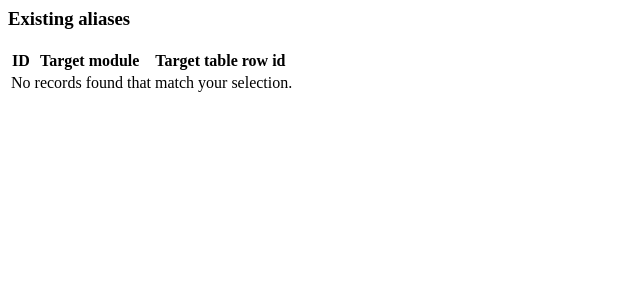
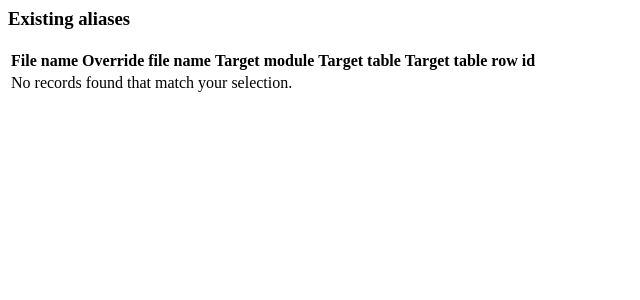
Before and after one commit to Bonfire-Modules/file_manager, a PHP site: page /existing_alias.php in a window 1280 px wide. Shown: the top 300 px of the page, without its empty margins (0-640 px from the left). Run offline with PHP 8.4, Linux system fonts and the light colour scheme.

Commit message:
Added columns to existing alias view and adjusted model calls

```diff
--- a/views/content/existing_alias.php
+++ b/views/content/existing_alias.php
@@ -4,8 +4,10 @@
 	<table class="table table-striped">
 		<thead>
 			<tr>
-				<th>ID</th>
+				<th>File name</th>
+				<th>Override file name</th>
 				<th>Target module</th>
+				<th>Target table</th>
 				<th>Target table row id</th>
 			</tr>
 		</thead>
@@ -13,7 +15,9 @@
 		<?php if (isset($alias_records) && is_array($alias_records) && count($alias_records)) : ?>
 			<?php foreach ($alias_records as $alias_record) : ?>
 				<tr>
-					<td><?php echo $alias_record->id; ?></td>
+					<td><?php echo $alias_record->file_name; ?></td>
+					<td><?php echo $alias_record->override_file_name; ?></td>
+					<td><?php echo $alias_record->target_module; ?></td>
 					<td><?php echo $alias_record->target_module; ?></td>
 					<td><?php echo $alias_record->target_table_row_id; ?></td>
 				</tr>
--- a/views/content/index.php
+++ b/views/content/index.php
@@ -1,5 +1,5 @@
 <div class="admin-box">
-        <h3><? echo lang('file_manager');?></h3>
+        <h3><?php echo lang('file_manager'); ?></h3>
 
         <?php echo Modules::run('datatable/widget/display', $datatableData, $datatableOptions); ?>
 
```
Also changed, not shown: controllers/content.php (+7 -1 lines), models/file_manager_files_model.php (line endings or trailing spaces).
